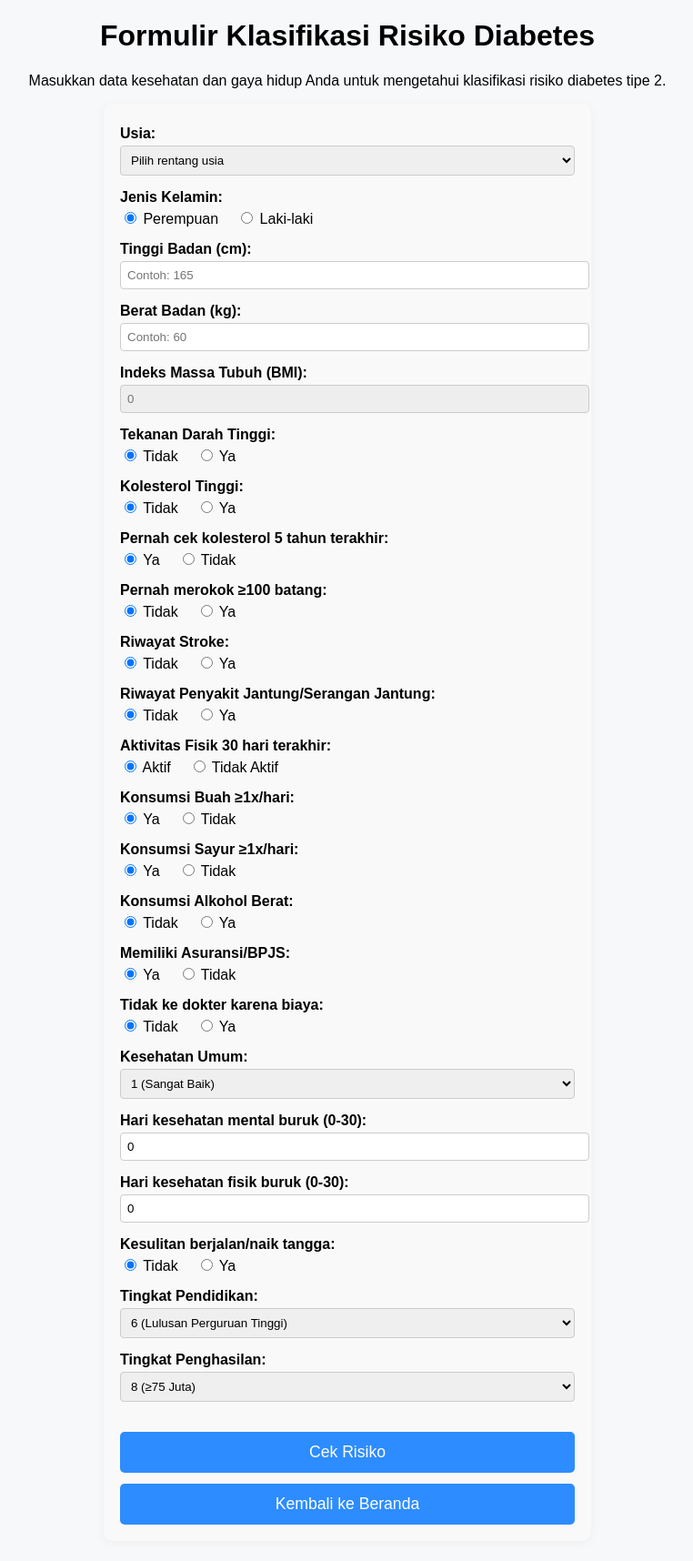
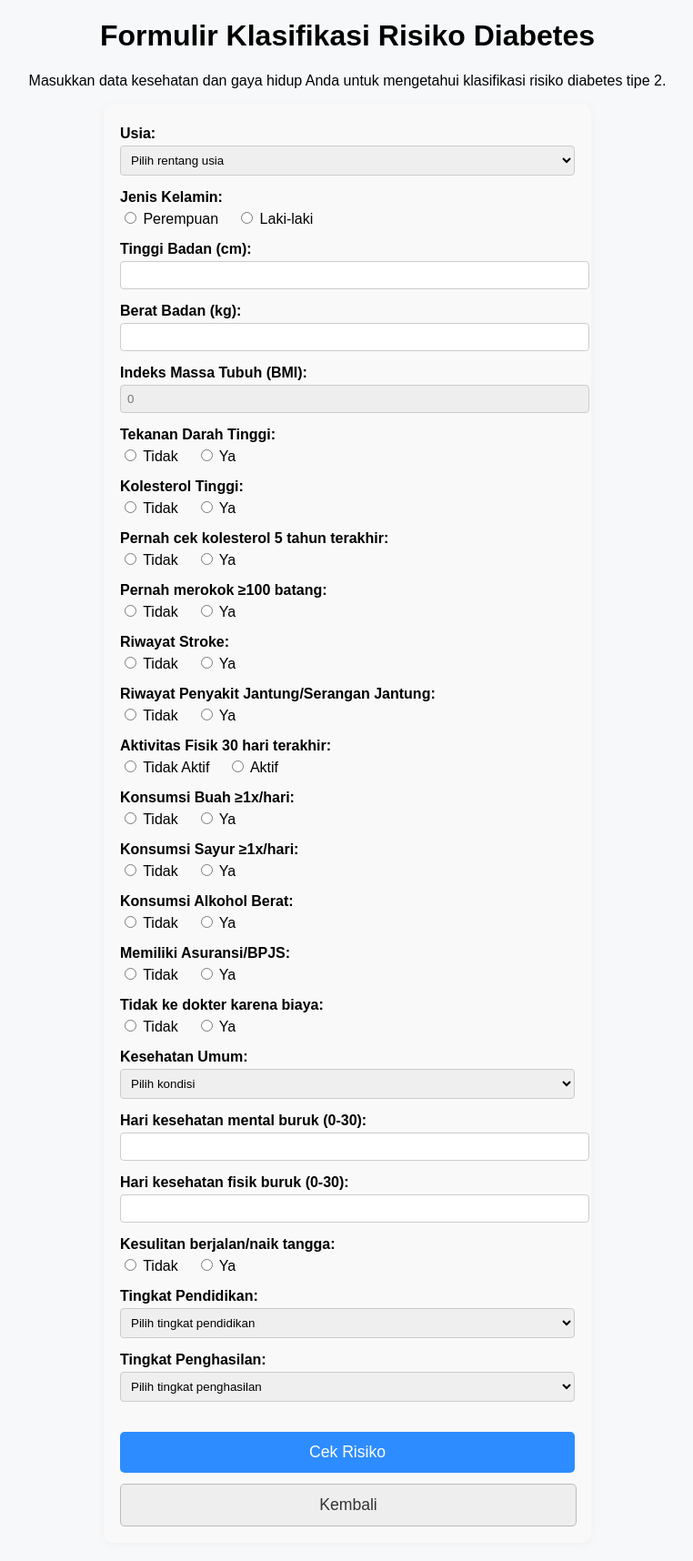
Before and after one commit to AstriaRLatifahsary/Proyek2-DiabetesTipe2, a Flask app: template templates/form.html in a window 1280 px wide. Shown: the whole page at 91% size, without its empty margins (258-1020 px from the left). Before the commit the page ends 1676 px from the top, so only its background shows below. Run offline with Flask 3, Linux system fonts and the light colour scheme; the template is opened without the code that fills it, so the values that code supplies are empty.

Commit message:
adjust consistency for yes/no options and cleared default values

```diff
--- a/templates/form.html
+++ b/templates/form.html
@@ -9,7 +9,6 @@
     <h1 style="text-align:center;">Formulir Klasifikasi Risiko Diabetes</h1>
     <p style="text-align:center;">Masukkan data kesehatan dan gaya hidup Anda untuk mengetahui klasifikasi risiko diabetes tipe 2.</p>
     <form action="{{ url_for('classify') }}" method="post">
-        <!-- ...existing form code from index.html... -->
         <div>
             <label for="Age">Usia:</label>
             <select id="Age" name="Age" required>
@@ -32,17 +31,17 @@
         <div>
             <label for="Sex">Jenis Kelamin:</label>
             <div class="radio-group">
-                <label><input type="radio" name="Sex" value="0" checked> Perempuan</label>
+                <label><input type="radio" name="Sex" value="0"> Perempuan</label>
                 <label><input type="radio" name="Sex" value="1"> Laki-laki</label>
             </div>
         </div>
         <div>
             <label for="Tinggi">Tinggi Badan (cm):</label>
-            <input type="number" id="Tinggi" name="Tinggi" required min="100" max="250" step="1" placeholder="Contoh: 165">
+            <input type="number" id="Tinggi" name="Tinggi" required min="100" max="250" step="1" placeholder="">
         </div>
         <div>
             <label for="Berat">Berat Badan (kg):</label>
-            <input type="number" id="Berat" name="Berat" required min="30" max="200" step="0.1" placeholder="Contoh: 60">
+            <input type="number" id="Berat" name="Berat" required min="30" max="200" step="0.1" placeholder="">
         </div>
         <div>
             <label for="BMI">Indeks Massa Tubuh (BMI):</label>
@@ -67,95 +66,95 @@
             document.getElementById('Berat').addEventListener('input', hitungBMI);
         });
         </script>
-        <!-- ...rest of the form fields (copy from index.html)... -->
         <div>
             <label for="HighBP">Tekanan Darah Tinggi:</label>
             <div class="radio-group">
-                <label><input type="radio" name="HighBP" value="0" checked> Tidak</label>
+                <label><input type="radio" name="HighBP" value="0"> Tidak</label>
                 <label><input type="radio" name="HighBP" value="1"> Ya</label>
             </div>
         </div>
         <div>
             <label for="HighChol">Kolesterol Tinggi:</label>
             <div class="radio-group">
-                <label><input type="radio" name="HighChol" value="0" checked> Tidak</label>
+                <label><input type="radio" name="HighChol" value="0"> Tidak</label>
                 <label><input type="radio" name="HighChol" value="1"> Ya</label>
             </div>
         </div>
         <div>
             <label for="CholCheck">Pernah cek kolesterol 5 tahun terakhir:</label>
             <div class="radio-group">
-                <label><input type="radio" name="CholCheck" value="1" checked> Ya</label>
                 <label><input type="radio" name="CholCheck" value="0"> Tidak</label>
+                <label><input type="radio" name="CholCheck" value="1"> Ya</label>
             </div>
         </div>
         <div>
             <label for="Smoker">Pernah merokok &ge;100 batang:</label>
             <div class="radio-group">
-                <label><input type="radio" name="Smoker" value="0" checked> Tidak</label>
+                <label><input type="radio" name="Smoker" value="0"> Tidak</label>
                 <label><input type="radio" name="Smoker" value="1"> Ya</label>
             </div>
         </div>
         <div>
             <label for="Stroke">Riwayat Stroke:</label>
             <div class="radio-group">
-                <label><input type="radio" name="Stroke" value="0" checked> Tidak</label>
+                <label><input type="radio" name="Stroke" value="0"> Tidak</label>
                 <label><input type="radio" name="Stroke" value="1"> Ya</label>
             </div>
         </div>
         <div>
             <label for="HeartDiseaseorAttack">Riwayat Penyakit Jantung/Serangan Jantung:</label>
             <div class="radio-group">
-                <label><input type="radio" name="HeartDiseaseorAttack" value="0" checked> Tidak</label>
+                <label><input type="radio" name="HeartDiseaseorAttack" value="0"> Tidak</label>
                 <label><input type="radio" name="HeartDiseaseorAttack" value="1"> Ya</label>
             </div>
         </div>
         <div>
             <label for="PhysActivity">Aktivitas Fisik 30 hari terakhir:</label>
             <div class="radio-group">
-                <label><input type="radio" name="PhysActivity" value="1" checked> Aktif</label>
                 <label><input type="radio" name="PhysActivity" value="0"> Tidak Aktif</label>
+                <label><input type="radio" name="PhysActivity" value="1"> Aktif</label>
             </div>
         </div>
         <div>
             <label for="Fruits">Konsumsi Buah &ge;1x/hari:</label>
             <div class="radio-group">
-                <label><input type="radio" name="Fruits" value="1" checked> Ya</label>
                 <label><input type="radio" name="Fruits" value="0"> Tidak</label>
+                <label><input type="radio" name="Fruits" value="1"> Ya</label>
             </div>
         </div>
         <div>
             <label for="Veggies">Konsumsi Sayur &ge;1x/hari:</label>
             <div class="radio-group">
-                <label><input type="radio" name="Veggies" value="1" checked> Ya</label>
                 <label><input type="radio" name="Veggies" value="0"> Tidak</label>
+                <label><input type="radio" name="Veggies" value="1"> Ya</label>
             </div>
         </div>
         <div>
             <label for="HvyAlcoholConsump">Konsumsi Alkohol Berat:</label>
             <div class="radio-group">
-                <label><input type="radio" name="HvyAlcoholConsump" value="0" checked> Tidak</label>
+                <label><input type="radio" name="HvyAlcoholConsump" value="0"> Tidak</label>
                 <label><input type="radio" name="HvyAlcoholConsump" value="1"> Ya</label>
             </div>
         </div>
         <div>
             <label for="AnyHealthcare">Memiliki Asuransi/BPJS:</label>
             <div class="radio-group">
-                <label><input type="radio" name="AnyHealthcare" value="1" checked> Ya</label>
                 <label><input type="radio" name="AnyHealthcare" value="0"> Tidak</label>
+                <label><input type="radio" name="AnyHealthcare" value="1"> Ya</label>
             </div>
         </div>
         <div>
             <label for="NoDocbcCost">Tidak ke dokter karena biaya:</label>
             <div class="radio-group">
-                <label><input type="radio" name="NoDocbcCost" value="0" checked> Tidak</label>
+                <label><input type="radio" name="NoDocbcCost" value="0"> Tidak</label>
                 <label><input type="radio" name="NoDocbcCost" value="1"> Ya</label>
             </div>
         </div>
         <div>
             <label for="GenHlth">Kesehatan Umum:</label>
             <select id="GenHlth" name="GenHlth" required>
-                <option value="1" selected>1 (Sangat Baik)</option>
+                <option value="" disabled selected>Pilih kondisi</option>
+                <option value="1">1 (Sangat Baik)</option>
                 <option value="2">2 (Baik)</option>
                 <option value="3">3 (Cukup)</option>
                 <option value="4">4 (Kurang)</option>
@@ -164,33 +163,35 @@
         </div>
         <div>
             <label for="MentHlth">Hari kesehatan mental buruk (0-30):</label>
-            <input type="number" id="MentHlth" name="MentHlth" required min="0" max="30" value="0">
+            <input type="number" id="MentHlth" name="MentHlth" required min="0" max="30" value="">
         </div>
         <div>
             <label for="PhysHlth">Hari kesehatan fisik buruk (0-30):</label>
-            <input type="number" id="PhysHlth" name="PhysHlth" required min="0" max="30" value="0">
+            <input type="number" id="PhysHlth" name="PhysHlth" required min="0" max="30" value="">
         </div>
         <div>
             <label for="DiffWalk">Kesulitan berjalan/naik tangga:</label>
             <div class="radio-group">
-                <label><input type="radio" name="DiffWalk" value="0" checked> Tidak</label>
+                <label><input type="radio" name="DiffWalk" value="0"> Tidak</label>
                 <label><input type="radio" name="DiffWalk" value="1"> Ya</label>
             </div>
         </div>
         <div>
             <label for="Education">Tingkat Pendidikan:</label>
             <select id="Education" name="Education" required>
+                <option value="" disabled selected>Pilih tingkat pendidikan</option>
                 <option value="1">1 (Tidak Pernah Sekolah)</option>
                 <option value="2">2 (SD/Sederajat)</option>
                 <option value="3">3 (SMP/Sederajat)</option>
                 <option value="4">4 (SMA/Sederajat)</option>
                 <option value="5">5 (Perguruan Tinggi)</option>
-                <option value="6" selected>6 (Lulusan Perguruan Tinggi)</option>
+                <option value="6">6 (Lulusan Perguruan Tinggi)</option>
             </select>
         </div>
         <div>
             <label for="Income">Tingkat Penghasilan:</label>
             <select id="Income" name="Income" required>
+                <option value="" disabled selected>Pilih tingkat penghasilan</option>
                 <option value="1">1 (&lt;10 Juta)</option>
                 <option value="2">2 (10-15 Juta)</option>
                 <option value="3">3 (15-20 Juta)</option>
@@ -198,11 +199,11 @@
                 <option value="5">5 (25-35 Juta)</option>
                 <option value="6">6 (35-50 Juta)</option>
                 <option value="7">7 (50-75 Juta)</option>
-                <option value="8" selected>8 (&ge;75 Juta)</option>
+                <option value="8">8 (&ge;75 Juta)</option>
             </select>
         </div>
         <button type="submit">Cek Risiko</button>
-        <a href="/" class="btn" style="margin-top:12px;display:block;">Kembali ke Beranda</a>
+        <a href="/" class="btn" style="background:#eee;color:#333;border:1px solid #bbb;margin-top:12px;display:block;">Kembali</a>
     </form>
 </body>
 </html>
--- a/templates/result.html
+++ b/templates/result.html
@@ -14,7 +14,7 @@
         {% if recommendation %}
             <p><strong>Saran:</strong> {{ recommendation }}</p>
         {% endif %}
-        <a href="/form" class="btn" style="background:#eee;color:#333;border:1px solid #bbb;margin-top:18px;">Kembali</a>
+        <a href="/form" class="btn">Kembali ke Formulir</a>
     </div>
 </body>
 </html>
```
